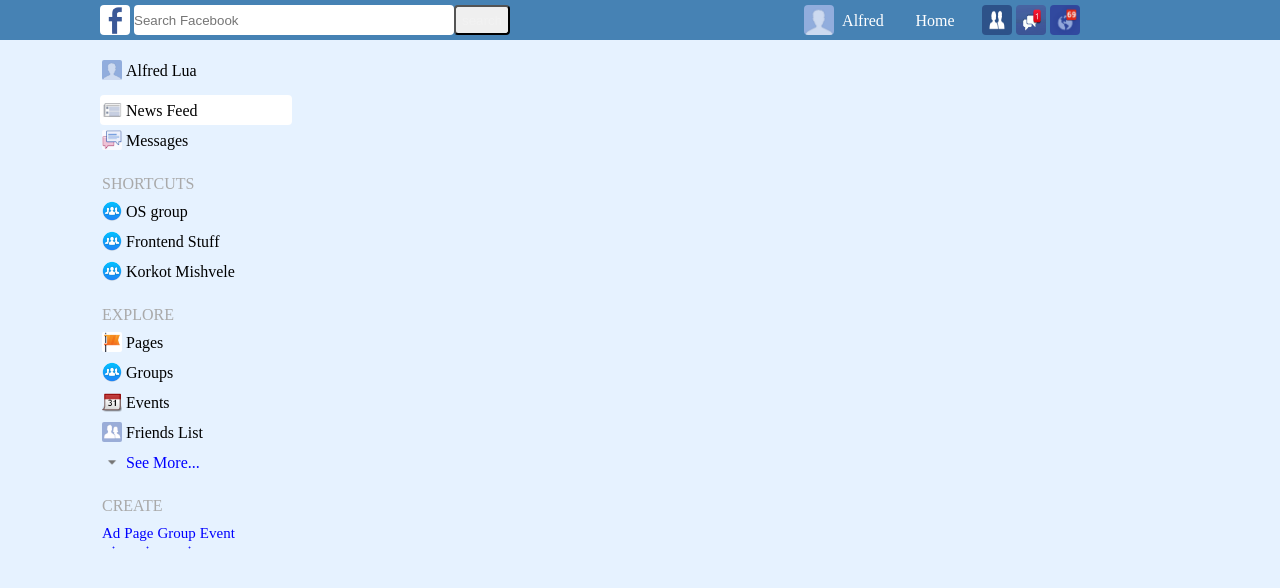
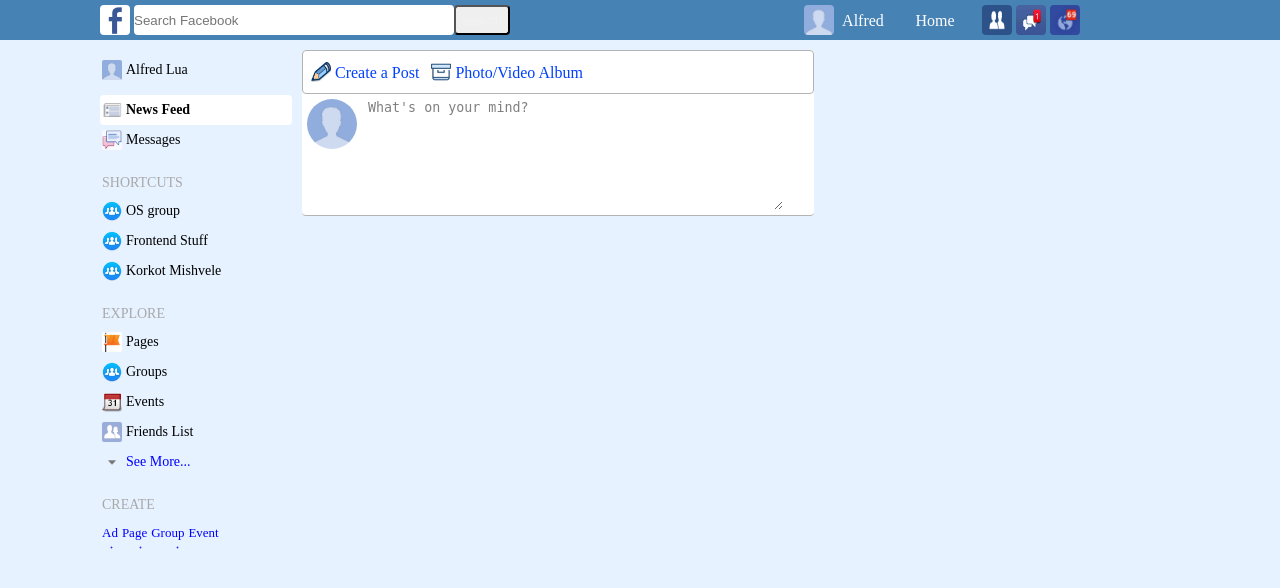
Before and after one commit to xosrika/facebook-main-page, a PHP site: page / in a window 1280 px wide. Shown: the top 588 px of the page. Run offline with PHP 8.4, Linux system fonts and the light colour scheme.

Commit message:
Started working on middle column added form

```diff
--- a/index.php
+++ b/index.php
@@ -124,6 +124,7 @@
 			margin-left: 95px;
 			padding: 5px;
 			width: 15%;
+			float: left;
 		}
 
 		#content{
@@ -168,6 +169,7 @@
 			float: left;
 			height: 14px;
 			text-align: center;
+
 		}
 
 		#left-column ul{
@@ -176,19 +178,21 @@
 			border: 0px;
 			list-style: none;
 		}
-		#left-column il{
 
-		}
 
 		.left-label{
 			color: #A9A9A9;
 			margin-top: 20px !important;
 			clear: both;
 			float: left;
+			font-size: 14px;
 		}
 
 		ul{
 			list-style-type: none;
+			margin: 0px;
+			padding: 0px;
+			border: 0px;
 		}
 
 		#create{
@@ -204,11 +208,100 @@
 			list-style-type: none;
 		}
 		#create li a{
-			font-size: 15px;
+			font-size: 13px;
 			float: left;
 		}
 
+		.left_list_elem{
+			font-size: 14px;
+		}
 
+		#middle-column{
+
+			margin-left: 5px;
+			margin-top: 0px;
+			width: 40%;
+
+			float: left;
+		}
+
+		#post-form{
+			background: white;
+			border: 1px;
+			border-color: #f2f2f2;
+			width: 100%;
+			border-radius: 4px;
+		}
+		#post-form textarea{
+			width: 80%;
+			border-color: white;
+			height: 105px;
+			padding: 5px;
+			color: grey;
+
+		}
+
+		#form-img{
+			height:100%;
+			float: left;
+			width: 50px;
+			border-radius: 25px;
+			margin: 5px;
+			margin-bottom: 60px;
+		}
+
+		.middle-column-picture{
+			margin: 2px;
+			margin-top: 5px;
+			margin-bottom: 5px;
+			float: left;
+			height: 20px;
+			width: 20px;
+			border-radius: 2px;
+		}
+
+		/* a.middle_list_elem{
+			margin-top: 5px
+			margin-bottom: 5px !important;
+
+			font-size: 15px;
+			height: 20px;
+
+		} */
+
+		#middle-column a{
+			margin: 2px;
+			margin-right: 2px;
+			margin-top: 7px;
+			margin-bottom: 7px;
+			float: left;
+			height: 14px;
+			text-align: center;
+		}
+		#main-form{
+			clear: both;
+			border: 0px;
+			border-radius: 4px;
+			border-bottom: 1px;
+			border-style: solid;
+			border-color: #b3b3b3;
+		}
+
+		#post-form li{
+			padding: 4px;
+			border: 0px;
+			border-right: 1px;
+			border-color: #b3c6ff;
+			color: #0040ff;
+		}
+
+		#post-form ul{
+			padding: 2px;
+			border: 1px;
+			border-radius: 4px;
+			border-style: solid;
+			border-color: #b3b3b3;
+		}
 	</style>
     <meta charset="utf-8">
 		<meta name="author" content="Giorgi Khosroshvili">
@@ -241,26 +334,26 @@
 
 			<div id="user-content" class="group">
 				<img class="left-column-picture" src="person.jpg">
-				<a>Alfred Lua</a>
+				<a class="left_list_elem">Alfred Lua</a>
 			</div> <!-- #user column -->
 
 			<div id="news-feed">
 				<img class="left-column-picture" src="news-feed.jpeg">
-				<a style="float: left;">News Feed</a>
+				<a style="float: left;" class="left_list_elem"><b>News Feed</b></a>
 			</div> <!-- #news feed -->
 
 			<div id="left-messages">
 				<img class="left-column-picture" src="messages-left.jpg">
-				<a style="float: left;">Messages</a>
+				<a style="float: left;" class="left_list_elem">Messages</a>
 			</div><!-- #left messages -->
 
 			<a class="left-label">SHORTCUTS</a>
 
 
 			<ul>
-				<li style="clear: both;"><img class="left-column-picture" src="group.png"> <a>OS group</a></li>
-				<li style="clear: both;"><img class="left-column-picture" src="group.png"> <a>Frontend Stuff</a></li>
-				<li style="clear: both;"><img class="left-column-picture" src="group.png"> <a>Korkot Mishvele</a></li>
+				<li style="clear: both;"><img class="left-column-picture" src="group.png"> <a class="left_list_elem">OS group</a></li>
+				<li style="clear: both;"><img class="left-column-picture" src="group.png"> <a class="left_list_elem">Frontend Stuff</a></li>
+				<li style="clear: both;"><img class="left-column-picture" src="group.png"> <a class="left_list_elem">Korkot Mishvele</a></li>
 			</ul> <!-- shortcuts -->
 
 
@@ -268,11 +361,11 @@
 
 			<ul>
 
-				<li style="clear: both;"><img class="left-column-picture" src="pages.jpg"> <a>Pages</a></li>
-				<li style="clear: both;"><img class="left-column-picture" src="group.png"> <a>Groups</a></li>
-				<li style="clear: both;"><img class="left-column-picture" src="events.png"> <a>Events</a></li>
-				<li style="clear: both;"><img class="left-column-picture" src="friends-list.jpg"> <a>Friends List</a></li>
-				<li style="clear: both;"><img class="left-column-picture" src="dropdown.png"> <a style="color: blue;">See More...</a></li>
+				<li style="clear: both;"><img class="left-column-picture" src="pages.jpg"> <a class="left_list_elem">Pages</a></li>
+				<li style="clear: both;"><img class="left-column-picture" src="group.png"> <a class="left_list_elem">Groups</a></li>
+				<li style="clear: both;"><img class="left-column-picture" src="events.png"> <a class="left_list_elem">Events</a></li>
+				<li style="clear: both;"><img class="left-column-picture" src="friends-list.jpg"> <a class="left_list_elem">Friends List</a></li>
+				<li style="clear: both;"><img class="left-column-picture" src="dropdown.png"> <a style="color: blue;" class="left_list_elem">See More...</a></li>
 			</ul> <!-- explore -->
 
 			<a class="left-label">CREATE</a>
@@ -290,6 +383,20 @@
 		</div> <!-- #left-column -->
 
 		<div id="middle-column" class="group">
+			<form id="post-form" class="group">
+				<ul class="group">
+
+					<li style="float:left;"><img class="middle-column-picture" src="create-page.png"> <a class="middle_list_elem">Create a Post</a></li>
+					<li style="float:left;"><img class="middle-column-picture" src="album.png"> <a class="middle_list_elem">Photo/Video Album</a></li>
+				</ul>
+
+				<div id="main-form">
+					<img id="form-img" src="person.jpg">
+
+					<textarea>What's on your mind?</textarea>
+				</div>
+			</form>
+
 
 		</div> <!-- #middle-column -->
 
```
Also changed, not shown: album.png (added), create-page.png (added).
